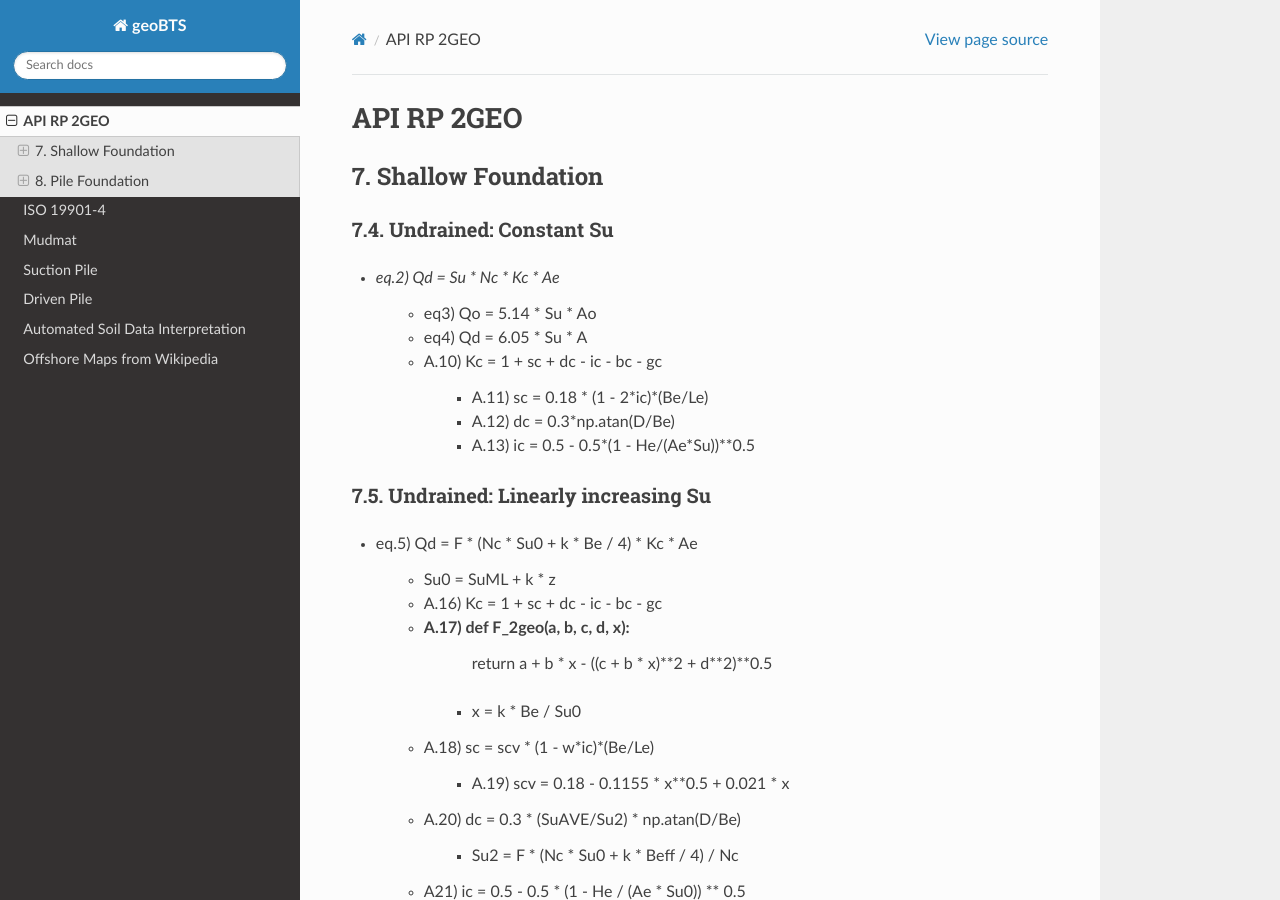
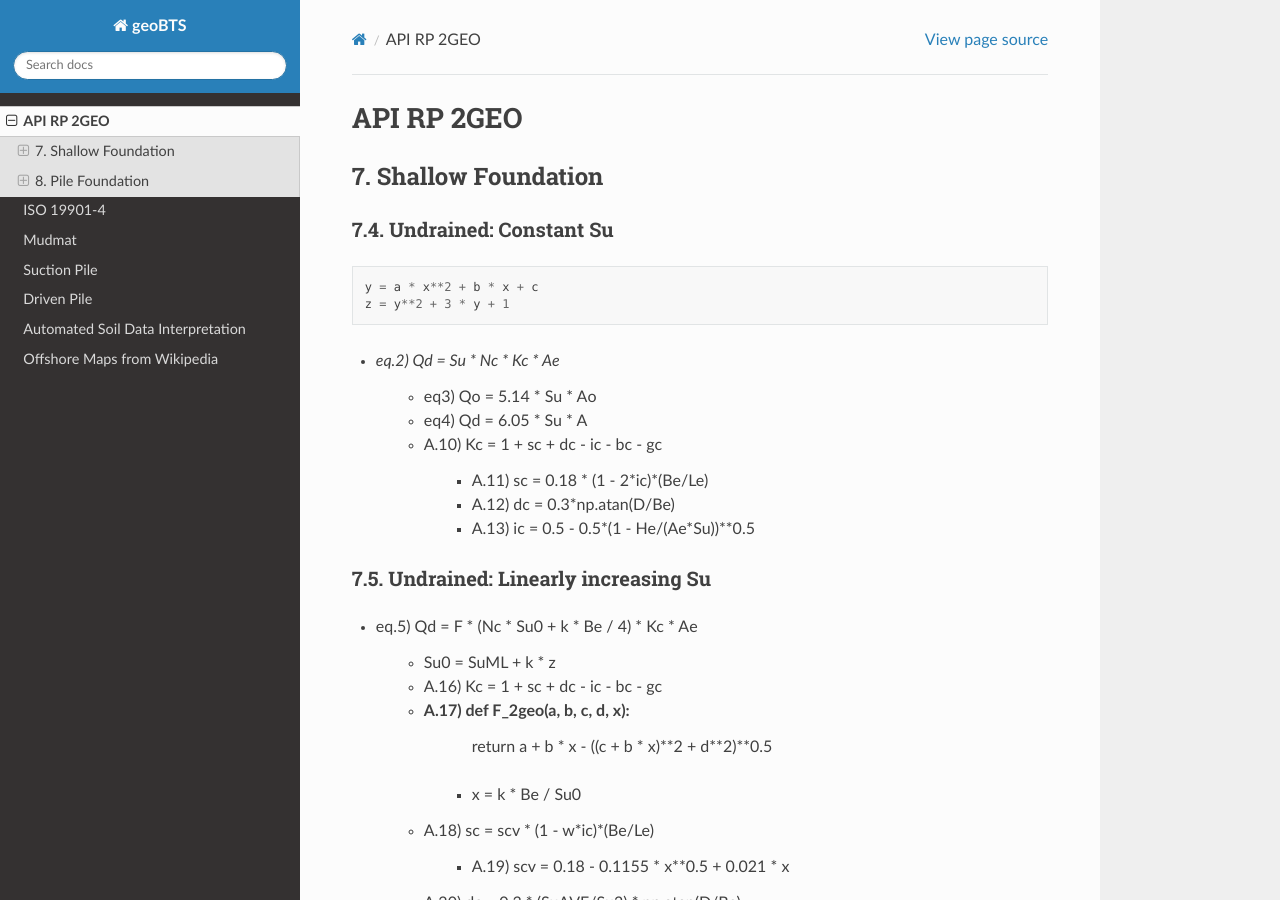
Before and after one commit to jungsohn/geoBTS, a Sphinx documentation site: the page built from docs/source/API_2GEO.rst, in a window 1280 px wide and 900 px high. Built offline with Sphinx 7.4.7 and the Read the Docs theme 3.1.0, drawn with Linux system fonts in a browser that asks for light colours.

Commit message:
Update API_2GEO.rst

```diff
--- a/docs/source/API_2GEO.rst
+++ b/docs/source/API_2GEO.rst
@@ -6,6 +6,12 @@ API RP 2GEO
 
 7.4. Undrained: Constant Su
 .................
+
+.. code-block:: python
+
+   y = a * x**2 + b * x + c
+   z = y**2 + 3 * y + 1
+
 
 - `eq.2) Qd = Su * Nc * Kc * Ae`
 
```
